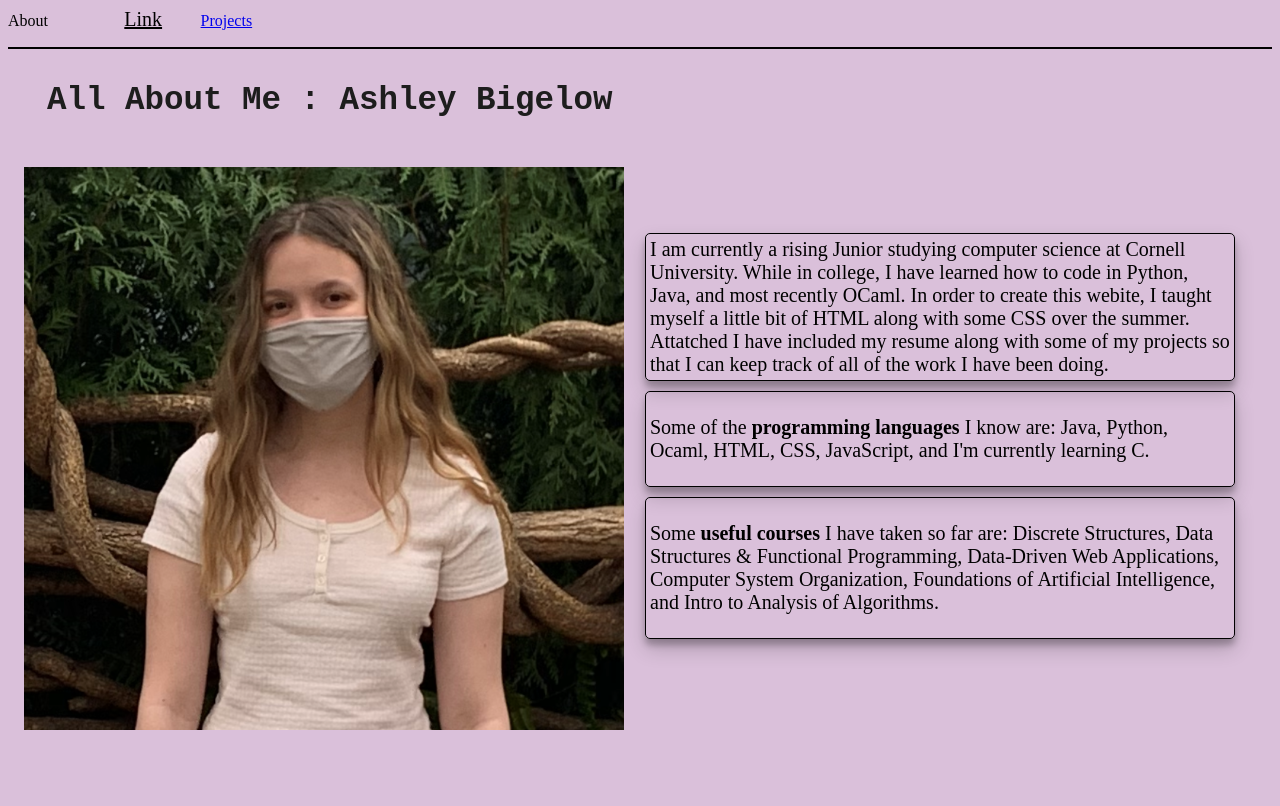
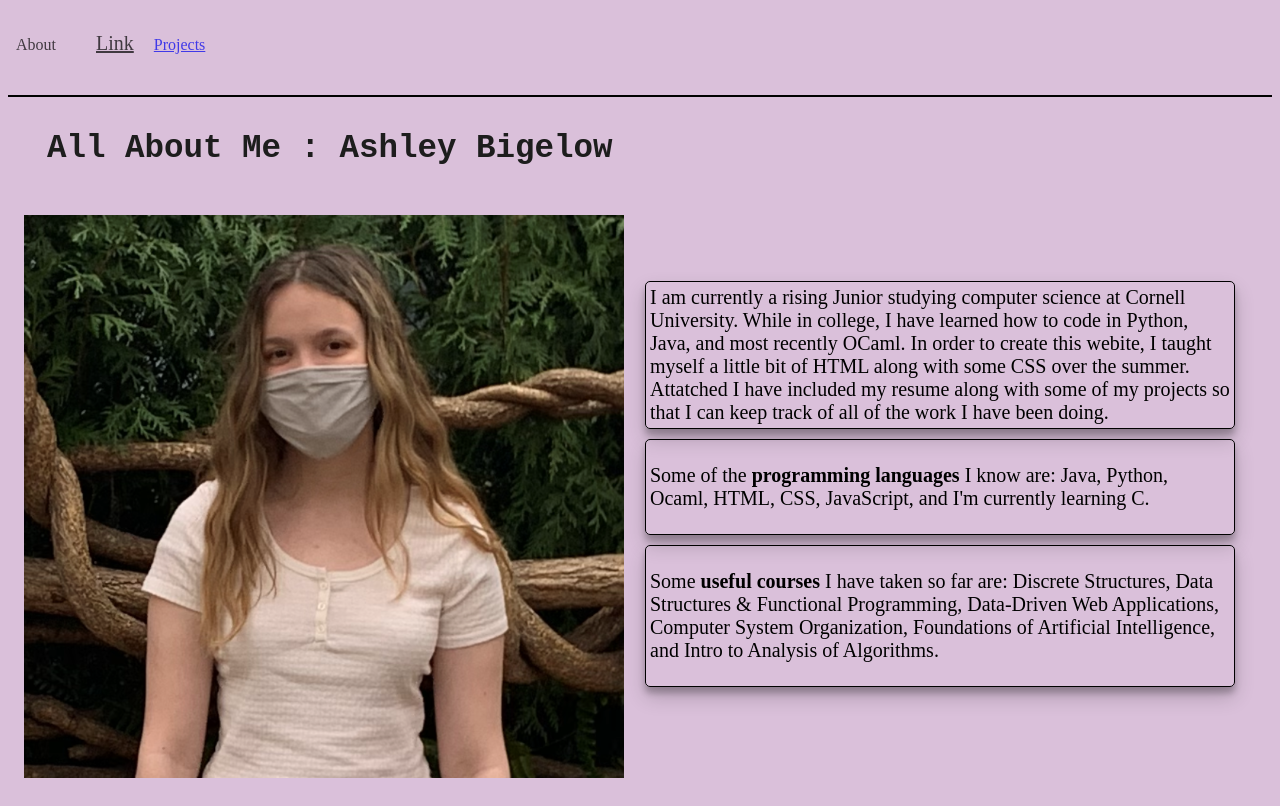
Before and after one commit to ashleybigelow/ashleybigelow.github.io, a plain HTML site: page index.html in a window 1280 px wide. Drawn offline with Linux system fonts and the light colour scheme.

Commit message:
updated buttons

```diff
--- a/style.css
+++ b/style.css
@@ -6,8 +6,18 @@ div.mainMenu {
 }
 
 .buttons {
-  width: 20%;
-  display: table-cell;
+	color: black;
+	border: none;
+	text-align: center;
+	outline: 0;
+	display: inline-block;
+	padding: 8px;
+  opacity: 0.7;
+}
+
+.buttons:hover {
+  opacity: 1;
+  text-decoration: underline;
 }
 
 .column {
```
